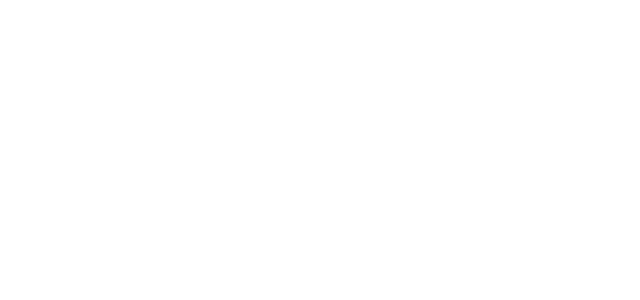
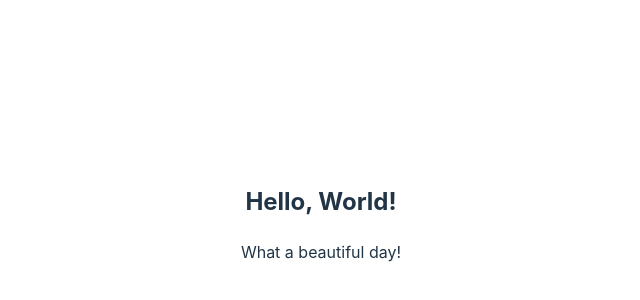
Before and after one commit to DenniXI/react, a React (Vite) app: page / in a window 1280 px wide. Shown: the part 178-478 px from the top of the page, without its empty margins (319-959 px from the left). Built offline with nearby package versions, Linux system fonts and the light colour scheme.

Commit message:
component-11

```diff
--- a/src/App.jsx
+++ b/src/App.jsx
@@ -1,11 +1,9 @@
 import './App.css'
-
+import { Hello } from './Hello'
 function App() {
-
-
   return (
     <>
-
+      <Hello/>
     </>
   )
 }
--- /dev/null
+++ b/src/Hello.jsx
@@ -0,0 +1,8 @@
+export function Hello() {
+    return (
+        <>
+            <h2>Hello, World!</h2>
+            <p>What a beautiful day!</p>
+        </>
+        )
+}
```
